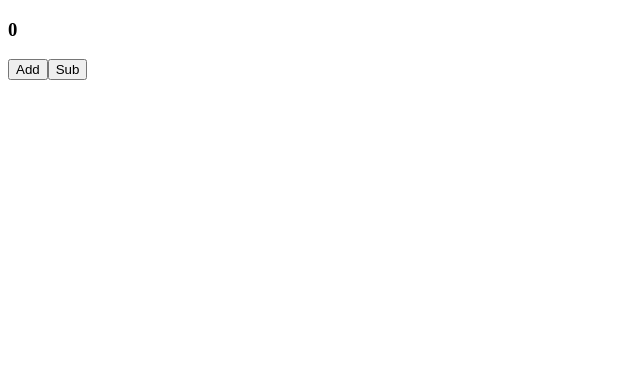
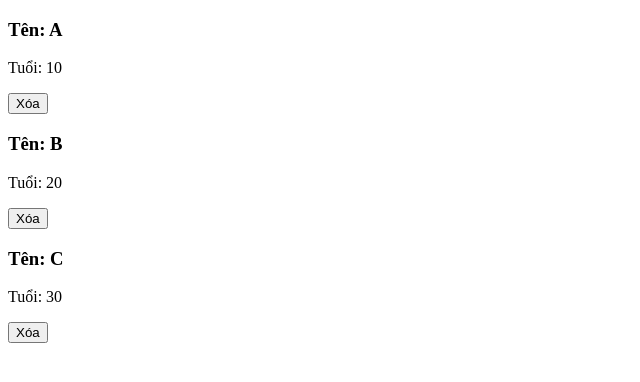
Before and after one commit to TruongNguyen1203/Learn-Angular-4-KP, an Angular app: page / in a window 1280 px wide. Shown: the top 382 px of the page, without its empty margins (0-640 px from the left). Built offline with nearby package versions, Linux system fonts and the light colour scheme.

Commit message:
Bai 29: Bai tap Output

```diff
--- a/src/app/app.component.html
+++ b/src/app/app.component.html
@@ -1 +1 @@
-<app-parent></app-parent>
+<app-list-person></app-list-person>
--- a/src/app/list-person/list-person.component.html
+++ b/src/app/list-person/list-person.component.html
@@ -1,3 +1,3 @@
 <ng-container *ngFor="let person of arrPeople">
-    <app-person [name]= "person.name" [age]= "person.age"></app-person>
+    <app-person [name]= "person.name" [age]= "person.age" (removePerson)="removePersonByName($event)"></app-person>
 </ng-container>
--- a/src/app/list-person/list-person.component.ts
+++ b/src/app/list-person/list-person.component.ts
@@ -1,4 +1,5 @@
 import { Component, OnInit } from '@angular/core';
+import { ThrowStmt } from '@angular/compiler';
 
 @Component({
   selector: 'app-list-person',
@@ -8,9 +9,9 @@
 export class ListPersonComponent implements OnInit {
 
   arrPeople = [
-    {name: 'Nguyen 1', age: 10},
-    {name: 'Nguyen 2', age: 20},
-    {name: 'Nguyen 3', age: 30}
+    {name: 'A', age: 10},
+    {name: 'B', age: 20},
+    {name: 'C', age: 30}
 
   ]
   constructor() { }
@@ -18,4 +19,9 @@
   ngOnInit(): void {
   }
 
+  removePersonByName(name: string){
+   const index =  this.arrPeople.findIndex(n => n.name === name);
+   this.arrPeople.splice(index, 1);
+  }
+
 }
--- a/src/app/person/person.component.html
+++ b/src/app/person/person.component.html
@@ -1,2 +1,3 @@
 <h3>Tên: {{name}}</h3>
 <p>Tuổi: {{age}}</p>
+<button (click)="removeByClick();">Xóa</button>
--- a/src/app/person/person.component.ts
+++ b/src/app/person/person.component.ts
@@ -1,4 +1,4 @@
-import { Component, OnInit, Input } from '@angular/core';
+import { Component, OnInit, Input, Output, EventEmitter} from '@angular/core';
 
 @Component({
   selector: 'app-person',
@@ -7,11 +7,16 @@
 })
 export class PersonComponent implements OnInit {
 
-  @Input() name!:String;
+  @Input() name!:string;
   @Input() age!:number;
+  @Output() removePerson = new EventEmitter<string>();
   constructor() { }
 
   ngOnInit(): void {
   }
 
+  removeByClick(){
+    this.removePerson.emit(this.name);
+  }
+
 }
```
